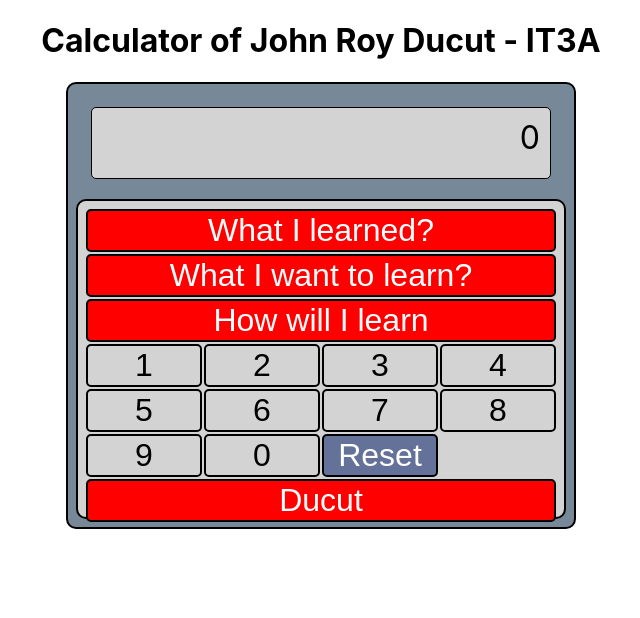
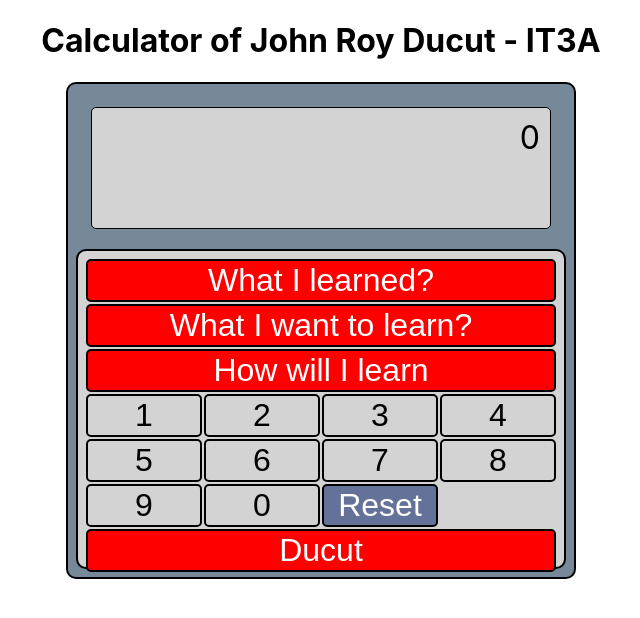
Before and after one commit to armandoxd03/passcode, a React (Create React App) app: page / in a window 1280 px wide. Shown: the top 618 px of the page, without its empty margins (319-959 px from the left). Built offline with nearby package versions, Linux system fonts and the light colour scheme.

Commit message:
Update App.css

```diff
--- a/src/App.css
+++ b/src/App.css
@@ -29,7 +29,7 @@
   border-radius: 5px;
   background-color: lightgray !important;
   font-size: 2rem;
-  height: 50px;
+  height: 100px;
   text-align: right;
   margin-bottom: 2px;
   margin: 20px;
```
